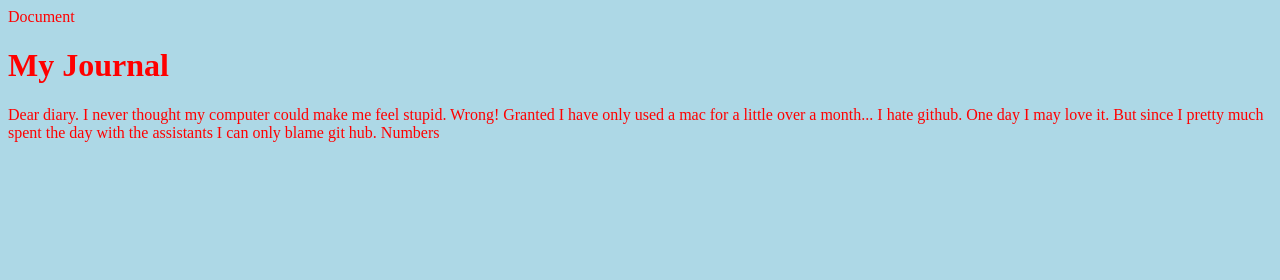
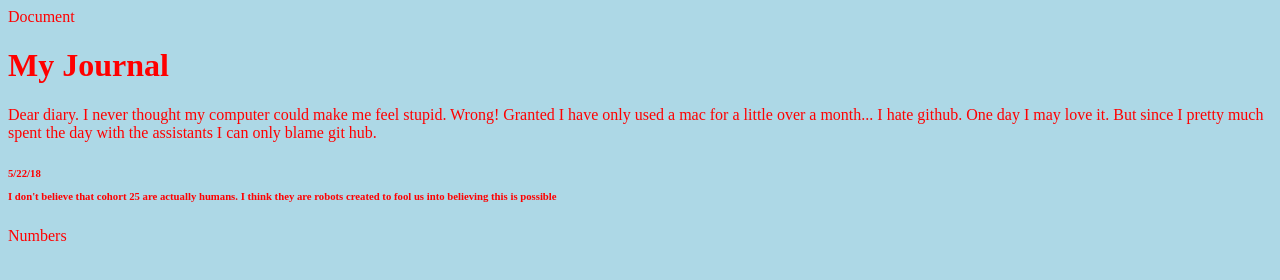
Before and after one commit to KHardt/My-Journal, a plain HTML site: page index.html in a window 1280 px wide. Drawn offline with Linux system fonts and the light colour scheme.

Commit message:
5-22-18 entry

```diff
--- a/index.html
+++ b/index.html
@@ -15,6 +15,10 @@
     I hate github. One day I may love it. But since I pretty much spent the day with
     the assistants I can only blame git hub.
 
+    <h6>5/22/18
+        <p>I don't believe that cohort 25 are actually humans. I think they are robots
+            created to fool us into believing this is possible</p>
+    </h6>
     <div1 id= number_list >Numbers</div1>
     <script src="main.js"></script>
 </body>
```
Also changed, not shown: 1 other file.
